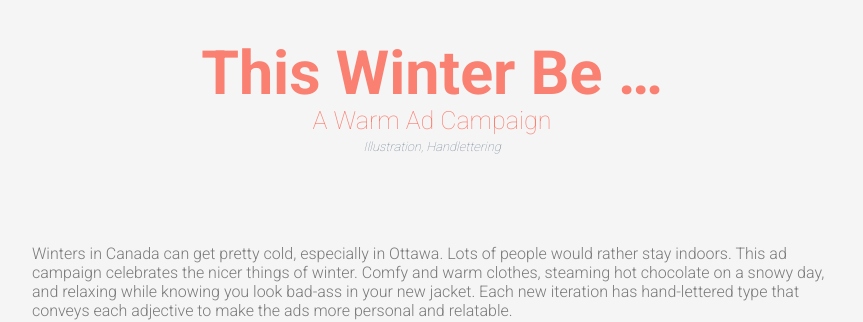
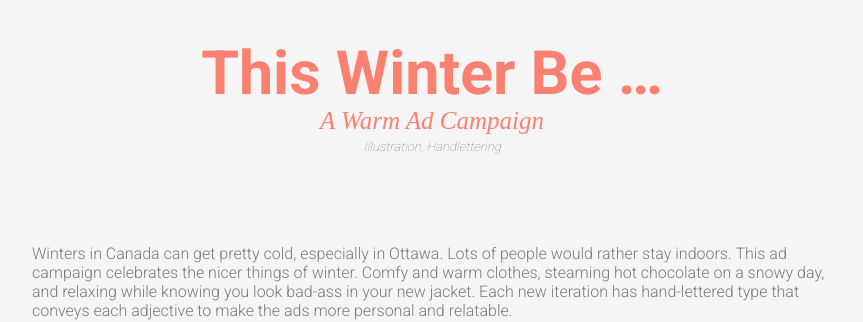
Before and after one commit to alkalinegenome/alkalinegenome.github.io, a Jekyll site: the page built from work/f21.html, in a window 1280 px wide. Shown: the part 641-963 px from the top of the page, without its empty margins (208-1071 px from the left). Built offline with Jekyll 4.4.1, drawn with Linux system fonts in a browser that asks for light colours; nearby versions of some CDN libraries.

Commit message:
Type Reworking for h2's on Works

```diff
--- a/_layouts/default.html
+++ b/_layouts/default.html
@@ -5,7 +5,7 @@
 <title>Gabriel Mitchell Portfolio · {{page.title}}</title>
 <link href="{{site.baseurl}}css/main.css" rel="stylesheet">
 <link href='http://fonts.googleapis.com/css?family=Roboto:400,100,300,700' rel='stylesheet' type='text/css'>
-<link href='http://fonts.googleapis.com/css?family=Merriweather:400,300' rel='stylesheet' type='text/css'>
+<link href='http://fonts.googleapis.com/css?family=Merriweather:300,300italic' rel='stylesheet' type='text/css'>
 <link href="favicon.ico" rel="shortcut icon" type="image/x-icon" />
 <meta name="handheldfriendly" content="true">
 <meta name="mobileoptimized" content="240">
--- a/work/cariboucoffee.html
+++ b/work/cariboucoffee.html
@@ -10,7 +10,7 @@ meta-keywords: Gabriel Mitchell, Ottawa, Portfolio, Graphic Design, Graphic Arts
 
 		<div class="unit-s-1 unit-m-1 unit-l-6-8 unit-xl-5-8 unit-xxl-5-8 center-object center-text title">
 			<h1 class="universe w700 no-margin">Repackage</h1>
-			<h2 class="planet w100 no-margin">Bold Taste / Bold Packaging</h2>
+			<h2 class="planet w300 no-margin serif"><em>Bold Taste / Bold Packaging</em></h2>
 			<h6 class="no-margin"><small class="atom lightslate"><em>Packaging</em></small></h6>
 		</div>
 
--- a/work/f21.html
+++ b/work/f21.html
@@ -10,7 +10,7 @@ meta-keywords: Gabriel Mitchell, Ottawa, Portfolio, Graphic Design, Illustration
 
 		<div class="unit-s-1 unit-m-1 unit-l-6-8 unit-xl-5-8 unit-xxl-5-8 center-object center-text title">
 			<h1 class="universe w700 no-margin">This Winter Be &hellip;</h1>
-			<h2 class="planet w100 no-margin">A Warm Ad Campaign</h2>
+			<h2 class="planet w100 no-margin serif"><em>A Warm Ad Campaign</em></h2>
 			<h6 class="no-margin"><small class="atom lightslate"><em>Illustration, Handlettering</em></small></h6>
 		</div>
 
--- a/work/forth.html
+++ b/work/forth.html
@@ -10,7 +10,7 @@ meta-keywords: Gabriel Mitchell, Ottawa, Portfolio, Graphic Design, Illustration
 
 		<div class="unit-s-1 unit-m-1 unit-l-6-8 unit-xl-5-8 unit-xxl-5-8 center-object center-text title">
 			<h1 class="universe w700 no-margin">FORTH</h1>
-			<h2 class="planet w100 no-margin">A Typographic Journey</h2>
+			<h2 class="planet w100 no-margin serif"><em>A Typographic Journey</em></h2>
 			<h6 class="no-margin"><small class="atom lightslate"><em>Typography, Handlettering, Made &amp; Crafted, Applied Arts Feature</em></small></h6>
 		</div>
 
```
